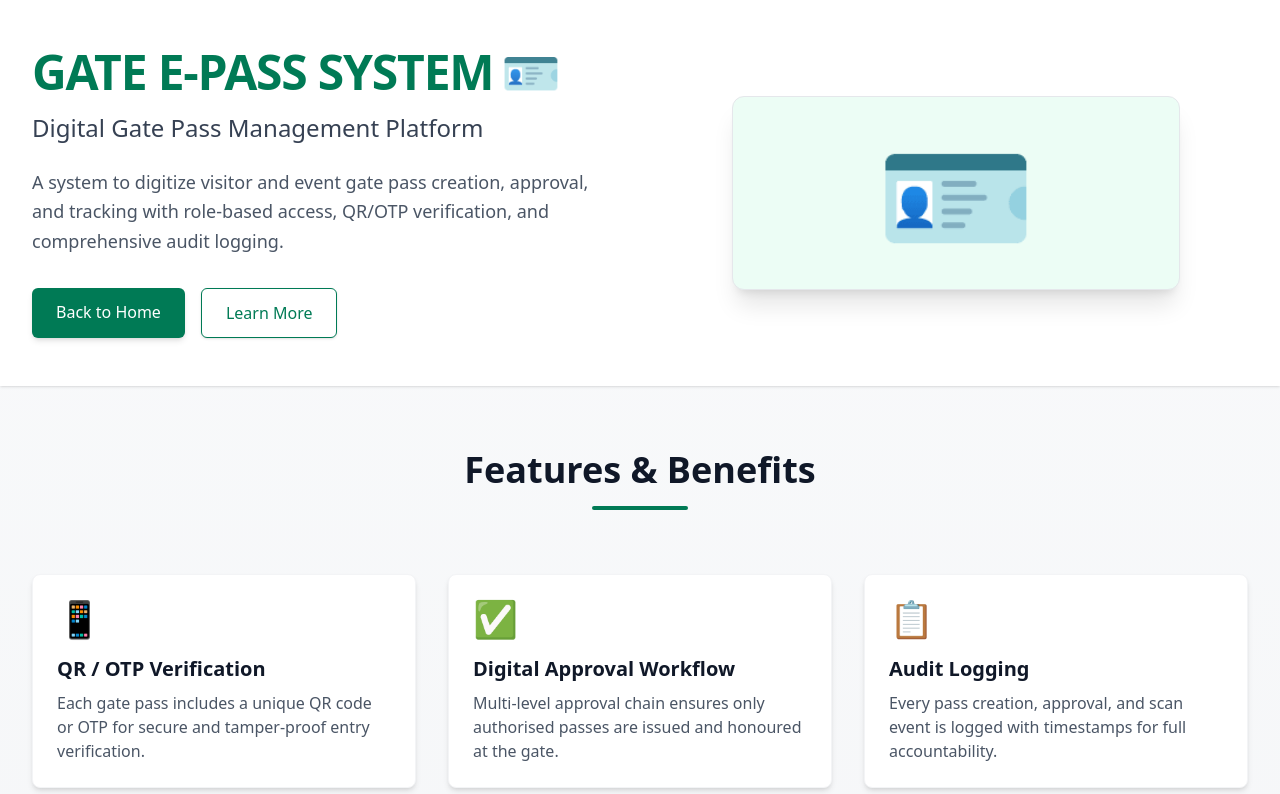
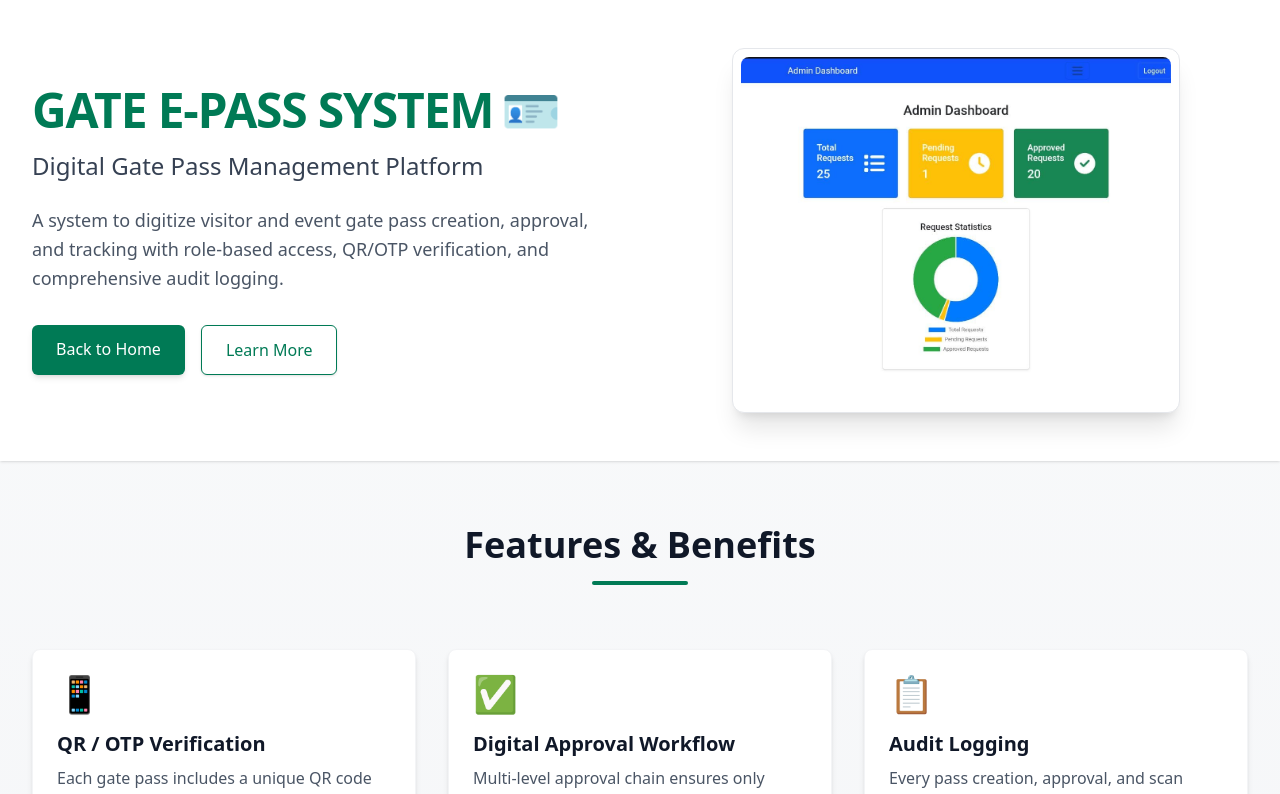
Before and after one commit to Kite-IPS/Ips_Portfolio, a React (Vite) app in the folder Client/: page /gateepasssystem in a window 1280 px wide. Shown: the top 794 px of the page. Built offline with nearby package versions, Linux system fonts and the light colour scheme.

Commit message:
Add new project images and update ProjectCard, EduManageCFaculties, and GateEPassSystem components

```diff
--- a/Client/src/Components/ProjectCard.jsx
+++ b/Client/src/Components/ProjectCard.jsx
@@ -13,6 +13,8 @@ import RECORDGENERATOR from "../assets/projects/RECORD-GENERATOR.png";
 import ISSUEADDRESSPORTAL from "../assets/projects/ISSUE-ADDRESS-PORTAL.png";
 import TASKSCHEDULER from "../assets/projects/TASK-SCHEDULER.png";
 import FACULTYAPPRAISALSYSTEM from "../assets/projects/FACULTY-APPRAISAL-SYSTEM.jpeg";
+import EDUMANAGECFACULTIES from "../assets/projects/EDU-MANAGE-C-FACULTIES.png";
+import GATEEPASSSYSTEM from "../assets/projects/GATE-EPASS-SYSTEM.jpeg";
 
 // eslint-disable-next-line react/prop-types
 const ProjectCard = ({ name, description }) => {
@@ -60,6 +62,8 @@ const ProjectCard = ({ name, description }) => {
     "ISSUE ADDRESS PORTAL": ISSUEADDRESSPORTAL,
     "TASK SCHEDULER": TASKSCHEDULER,
     "FACULTY APPRAISAL SYSTEM": FACULTYAPPRAISALSYSTEM,
+    "EDU MANAGE FOR C FACULTIES": EDUMANAGECFACULTIES,
+    "GATE E-PASS SYSTEM": GATEEPASSSYSTEM,
   };
 
   return (
--- a/Client/src/Pages/Projects/EduManageCFaculties.jsx
+++ b/Client/src/Pages/Projects/EduManageCFaculties.jsx
@@ -1,4 +1,5 @@
 import { Link } from 'react-router-dom';
+import EDUMANAGECFACULTIES from '../../assets/projects/EDU-MANAGE-C-FACULTIES.png';
 
 const EduManageCFaculties = () => {
   return (
@@ -52,8 +53,8 @@ const EduManageCFaculties = () => {
               </div>
             </div>
             <div className="order-1 lg:order-2 flex justify-center">
-              <div className="rounded-xl overflow-hidden shadow-xl bg-amber-50 p-8 border border-gray-200 transform transition hover:scale-105 duration-300 w-full max-w-md mx-auto flex items-center justify-center">
-                <span className="text-9xl">🤖</span>
+              <div className="rounded-xl overflow-hidden shadow-xl bg-white p-2 border border-gray-200 transform transition hover:scale-105 duration-300 w-full max-w-md mx-auto">
+                <img src={EDUMANAGECFACULTIES} alt="Edu Manage for C Faculties" className="w-full h-auto rounded-lg" />
               </div>
             </div>
           </div>
--- a/Client/src/Pages/Projects/GateEPassSystem.jsx
+++ b/Client/src/Pages/Projects/GateEPassSystem.jsx
@@ -1,4 +1,5 @@
 import { Link } from 'react-router-dom';
+import GATEEPASSSYSTEM from '../../assets/projects/GATE-EPASS-SYSTEM.jpeg';
 
 const GateEPassSystem = () => {
   return (
@@ -52,8 +53,8 @@ const GateEPassSystem = () => {
               </div>
             </div>
             <div className="order-1 lg:order-2 flex justify-center">
-              <div className="rounded-xl overflow-hidden shadow-xl bg-emerald-50 p-8 border border-gray-200 transform transition hover:scale-105 duration-300 w-full max-w-md mx-auto flex items-center justify-center">
-                <span className="text-9xl">🪪</span>
+              <div className="rounded-xl overflow-hidden shadow-xl bg-white p-2 border border-gray-200 transform transition hover:scale-105 duration-300 w-full max-w-md mx-auto">
+                <img src={GATEEPASSSYSTEM} alt="Gate E-Pass System" className="w-full h-auto rounded-lg" />
               </div>
             </div>
           </div>
```
Also changed, not shown: Client/src/assets/projects/EDU-MANAGE-C-FACULTIES.png (added), Client/src/assets/projects/GATE-EPASS-SYSTEM.jpeg (added).
